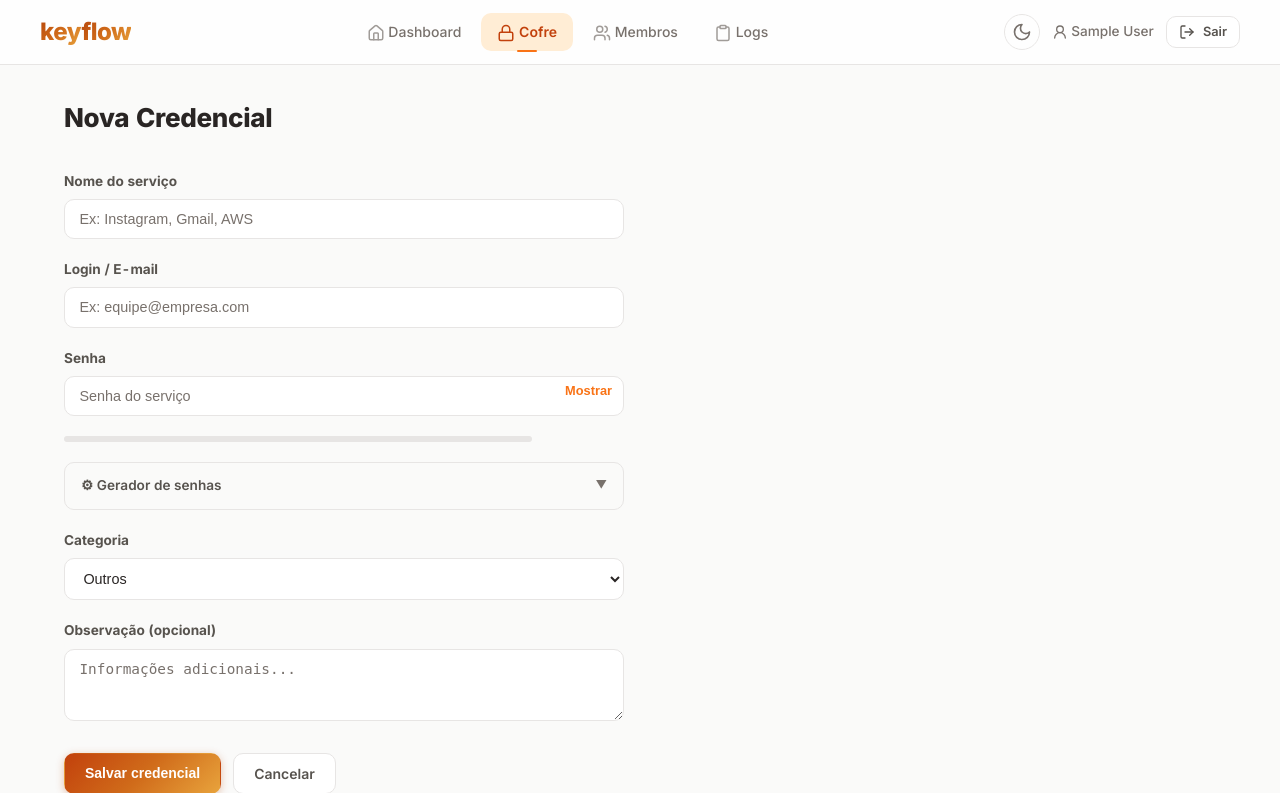
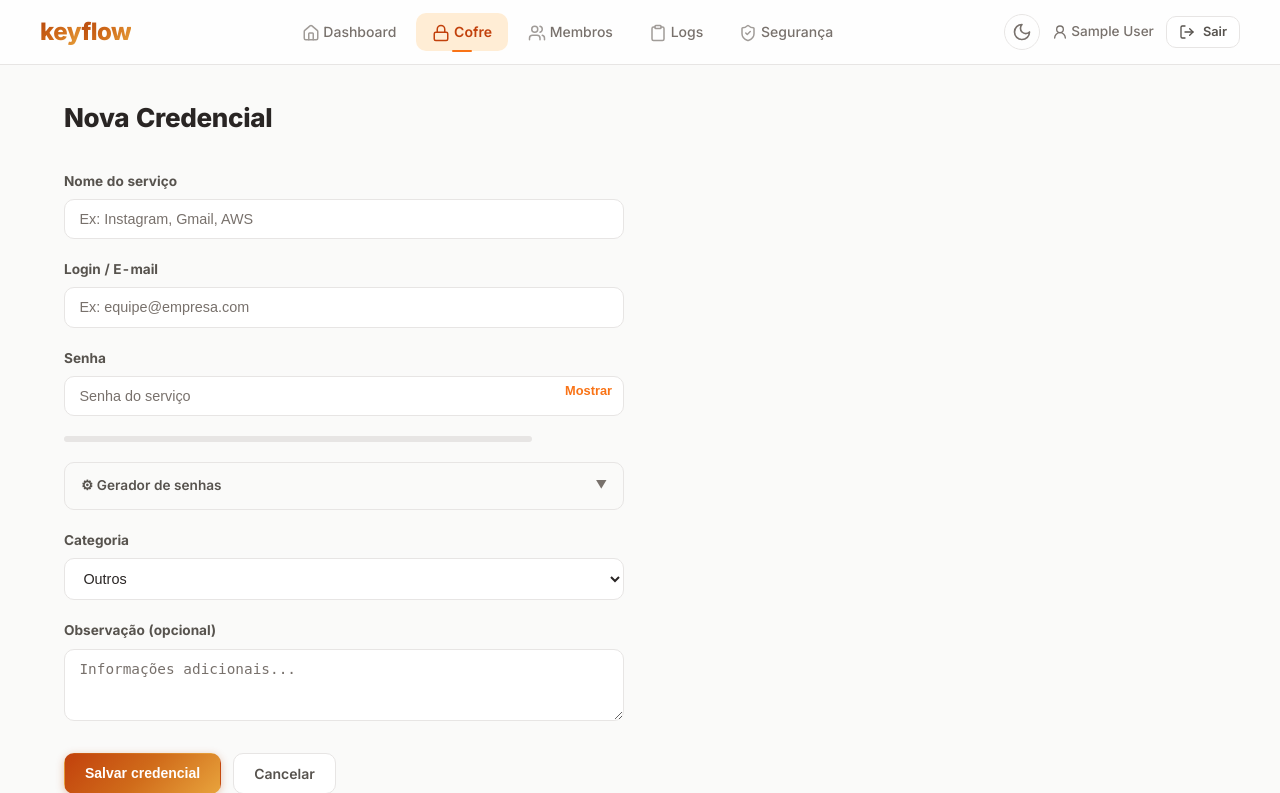
Before and after one commit to joaovictorgcu/projeto_5, a Flask app: page /vault/new in a window 1280 px wide. Shown: the top 793 px of the page. Run offline with Flask 3, Linux system fonts and the light colour scheme; a user stored in the database is signed in; tables that the repository leaves empty hold one stand-in row (values such as "Sample post"); some libraries are stand-ins or nearby versions.

Commit message:
adiciona ícone loader e link Segurança na navbar para admins

```diff
--- a/templates/base.html
+++ b/templates/base.html
@@ -38,6 +38,11 @@
                 <a href="{{ url_for('org.logs') }}" class="nav-link {% if request.endpoint == 'org.logs' %}active{% endif %}" role="menuitem">
                     <svg class="icon icon-nav"><use href="#icon-clipboard"/></svg> Logs
                 </a>
+                {% if current_user.role == 'admin' %}
+                <a href="{{ url_for('org.security_dashboard') }}" class="nav-link {% if request.endpoint == 'org.security_dashboard' %}active{% endif %}" role="menuitem">
+                    <svg class="icon icon-nav"><use href="#icon-shield-check"/></svg> Segurança
+                </a>
+                {% endif %}
             </div>
             <div class="nav-user">
                 <button class="theme-toggle" onclick="toggleTheme()" aria-label="Alternar tema claro/escuro" title="Alternar tema">
--- a/templates/icons.html
+++ b/templates/icons.html
@@ -129,4 +129,7 @@
     <symbol id="icon-qr-code" viewBox="0 0 24 24" fill="none" stroke="currentColor" stroke-width="2" stroke-linecap="round" stroke-linejoin="round">
         <rect width="5" height="5" x="3" y="3" rx="1"/><rect width="5" height="5" x="16" y="3" rx="1"/><rect width="5" height="5" x="3" y="16" rx="1"/><path d="M21 16h-3a2 2 0 0 0-2 2v3"/><path d="M21 21v.01"/><path d="M12 7v3a2 2 0 0 1-2 2H7"/><path d="M3 12h.01"/><path d="M12 3h.01"/><path d="M12 16v.01"/><path d="M16 12h1"/><path d="M21 12v.01"/><path d="M12 21v-1"/>
     </symbol>
+    <symbol id="icon-loader" viewBox="0 0 24 24" fill="none" stroke="currentColor" stroke-width="2" stroke-linecap="round" stroke-linejoin="round">
+        <line x1="12" y1="2" x2="12" y2="6"/><line x1="12" y1="18" x2="12" y2="22"/><line x1="4.93" y1="4.93" x2="7.76" y2="7.76"/><line x1="16.24" y1="16.24" x2="19.07" y2="19.07"/><line x1="2" y1="12" x2="6" y2="12"/><line x1="18" y1="12" x2="22" y2="12"/><line x1="4.93" y1="19.07" x2="7.76" y2="16.24"/><line x1="16.24" y1="7.76" x2="19.07" y2="4.93"/>
+    </symbol>
 </svg>
```
